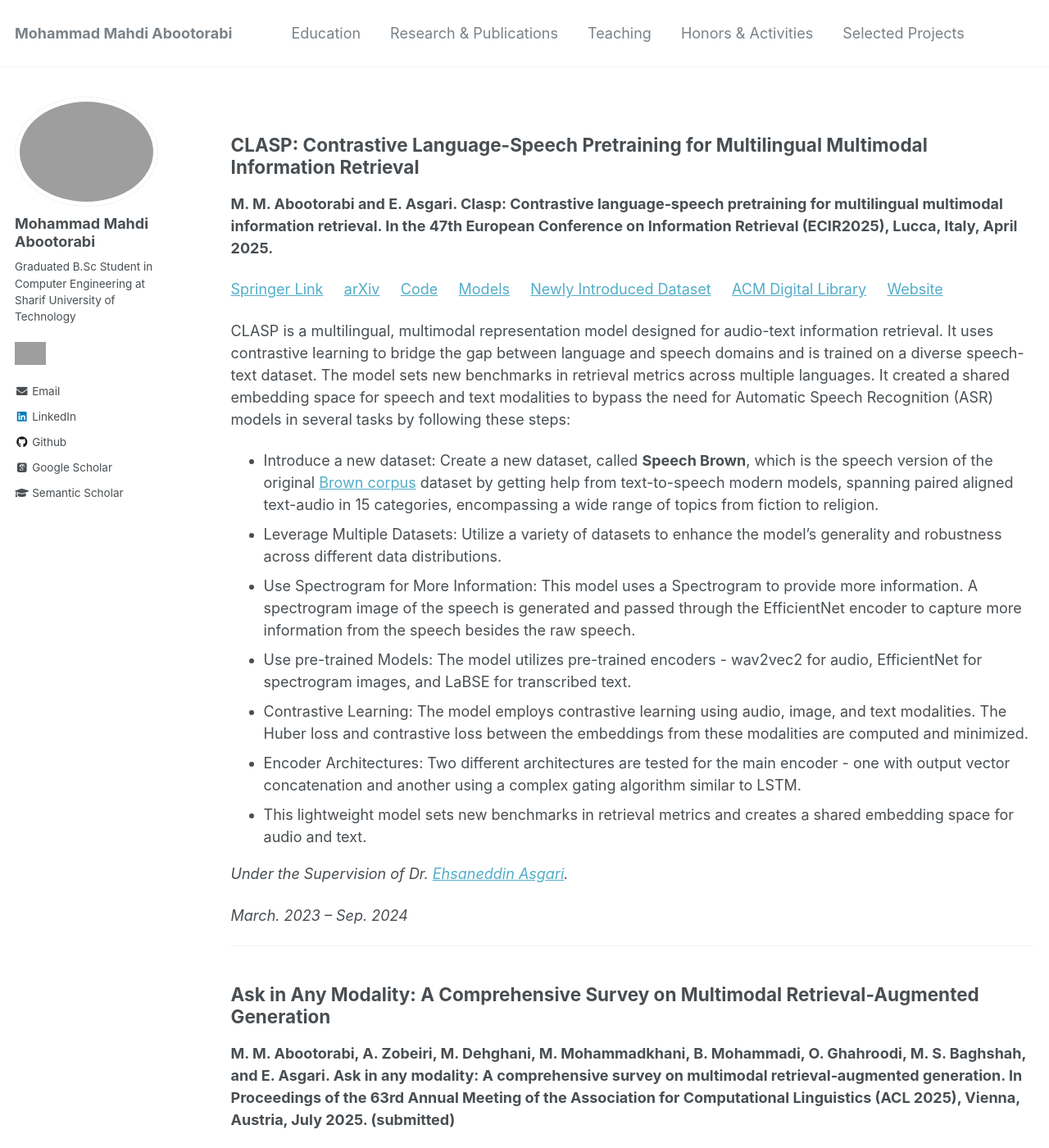
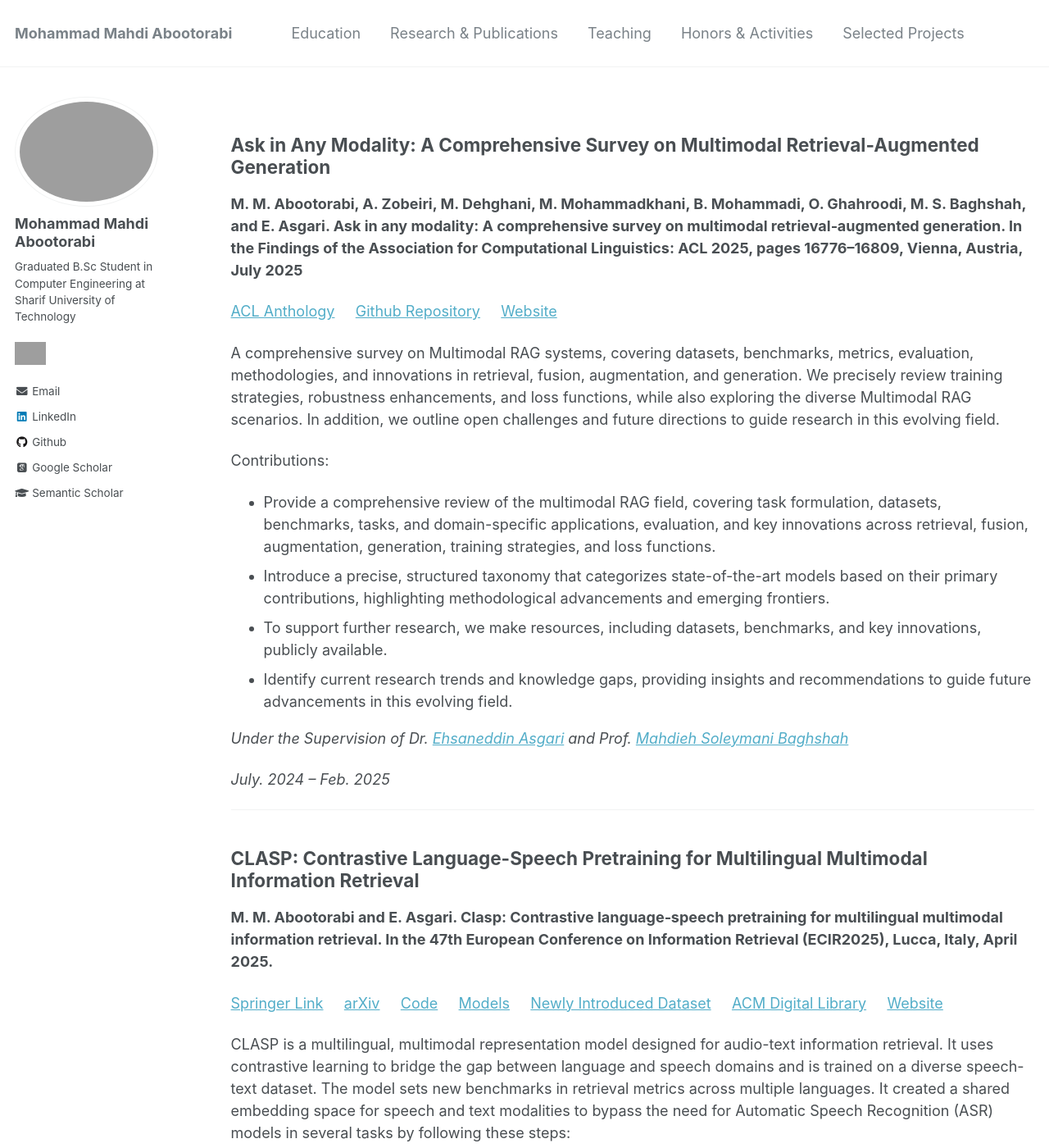
Before and after one commit to aboots/aboots.github.io, a Jekyll site: the page built from _pages/research.md, in a window 1280 px wide and 1400 px high. Shown: the whole window at 82% size. Built offline with Jekyll 4.4.1, drawn with Linux system fonts in a browser that asks for light colours; nearby versions of some CDN libraries; some web fonts are replaced; some of the changed text lies outside the part shown; grey boxes are pictures that could not be loaded.

Commit message:
Update research.md

```diff
--- a/_pages/research.md
+++ b/_pages/research.md
@@ -3,6 +3,26 @@ layout: archive
 title: ""
 permalink: /research/
 author_profile: true
+---
+
+## Ask in Any Modality: A Comprehensive Survey on Multimodal Retrieval-Augmented Generation
+
+**M. M. Abootorabi, A. Zobeiri, M. Dehghani, M. Mohammadkhani, B. Mohammadi, O. Ghahroodi, M. S. Baghshah, and E. Asgari. Ask in any modality: A comprehensive survey on multimodal retrieval‑augmented generation. In the Findings of the Association for Computational Linguistics: ACL 2025, pages 16776–16809, Vienna, Austria, July 2025**
+
+[ACL Anthology](https://aclanthology.org/2025.findings-acl.861/) &nbsp;&nbsp;&nbsp; [Github Repository](https://github.com/llm-lab-org/Multimodal-RAG-Survey) &nbsp;&nbsp;&nbsp; [Website](https://multimodalrag.github.io/)
+
+A comprehensive survey on Multimodal RAG systems, covering datasets, benchmarks, metrics, evaluation, methodologies, and innovations in retrieval, fusion, augmentation, and generation. We precisely review training strategies, robustness enhancements, and loss functions, while also exploring the diverse Multimodal RAG scenarios. In addition, we outline open challenges and future directions to guide research in this evolving field.
+
+Contributions:
+- Provide a comprehensive review of the multimodal RAG field, covering task formulation, datasets, benchmarks, tasks, and domain-specific applications, evaluation, and key innovations across retrieval, fusion, augmentation, generation, training strategies, and loss functions.
+- Introduce a precise, structured taxonomy that categorizes state-of-the-art models based on their primary contributions, highlighting methodological advancements and emerging frontiers.
+- To support further research, we make resources, including datasets, benchmarks, and key innovations, publicly available.
+- Identify current research trends and knowledge gaps, providing insights and recommendations to guide future advancements in this evolving field.
+
+_Under the Supervision of Dr. [Ehsaneddin Asgari](https://scholar.google.com/citations?user=lIVvIFsAAAAJ&hl=en) and Prof. [Mahdieh Soleymani Baghshah](https://scholar.google.com/citations?hl=en&user=S1U0KlgAAAAJ&view_op=list_works&sortby=pubdate)_
+
+*July. 2024 – Feb. 2025*
+
 ---
 ## CLASP: Contrastive Language-Speech Pretraining for Multilingual Multimodal Information Retrieval
 
@@ -25,26 +45,6 @@ fiction to religion.
 _Under the Supervision of Dr. [Ehsaneddin Asgari](https://scholar.google.com/citations?user=lIVvIFsAAAAJ&hl=en)._
 
 *March. 2023 – Sep. 2024*
-
----
-
-## Ask in Any Modality: A Comprehensive Survey on Multimodal Retrieval-Augmented Generation
-
-**M. M. Abootorabi, A. Zobeiri, M. Dehghani, M. Mohammadkhani, B. Mohammadi, O. Ghahroodi, M. S. Baghshah, and E. Asgari. Ask in any modality: A comprehensive survey on multimodal retrieval‑augmented generation. In Proceedings of the 63rd Annual Meeting of the Association for Computational Linguistics (ACL 2025), Vienna, Austria, July 2025. (submitted)**
-
-[arXiv](https://arxiv.org/abs/2502.08826) &nbsp;&nbsp;&nbsp; [Github Repository](https://github.com/llm-lab-org/Multimodal-RAG-Survey) &nbsp;&nbsp;&nbsp; [Website](https://multimodalrag.github.io/)
-
-A comprehensive survey on Multimodal RAG systems, covering datasets, benchmarks, metrics, evaluation, methodologies, and innovations in retrieval, fusion, augmentation, and generation. We precisely review training strategies, robustness enhancements, and loss functions, while also exploring the diverse Multimodal RAG scenarios. In addition, we outline open challenges and future directions to guide research in this evolving field.
-
-Contributions:
-- Provide a comprehensive review of the multimodal RAG field, covering task formulation, datasets, benchmarks, tasks, and domain-specific applications, evaluation, and key innovations across retrieval, fusion, augmentation, generation, training strategies, and loss functions.
-- Introduce a precise, structured taxonomy that categorizes state-of-the-art models based on their primary contributions, highlighting methodological advancements and emerging frontiers.
-- To support further research, we make resources, including datasets, benchmarks, and key innovations, publicly available.
-- Identify current research trends and knowledge gaps, providing insights and recommendations to guide future advancements in this evolving field.
-
-_Under the Supervision of Dr. [Ehsaneddin Asgari](https://scholar.google.com/citations?user=lIVvIFsAAAAJ&hl=en) and Prof. [Mahdieh Soleymani Baghshah](https://scholar.google.com/citations?hl=en&user=S1U0KlgAAAAJ&view_op=list_works&sortby=pubdate)_
-
-*July. 2024 – Feb. 2025*
 
 ---
 
```
